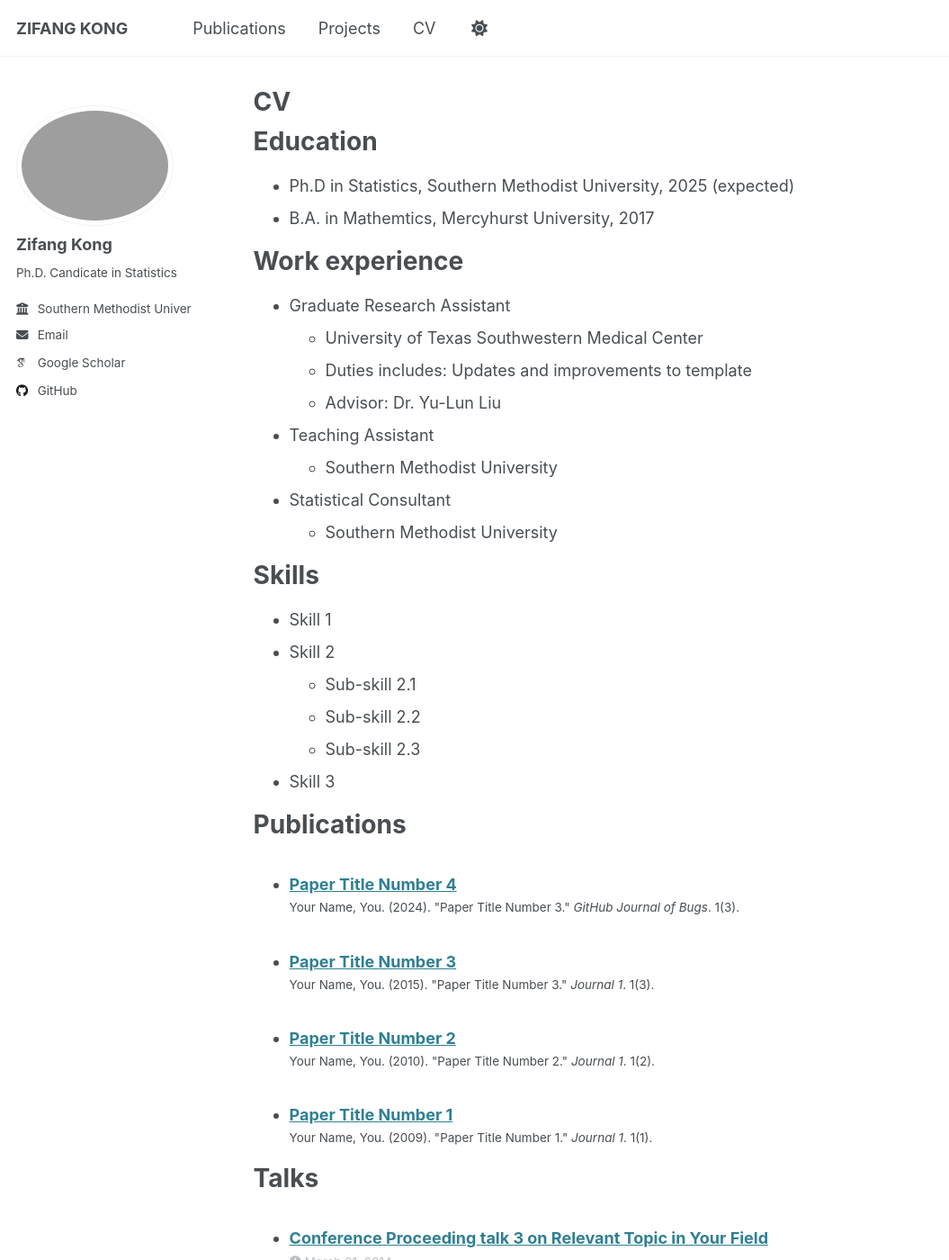
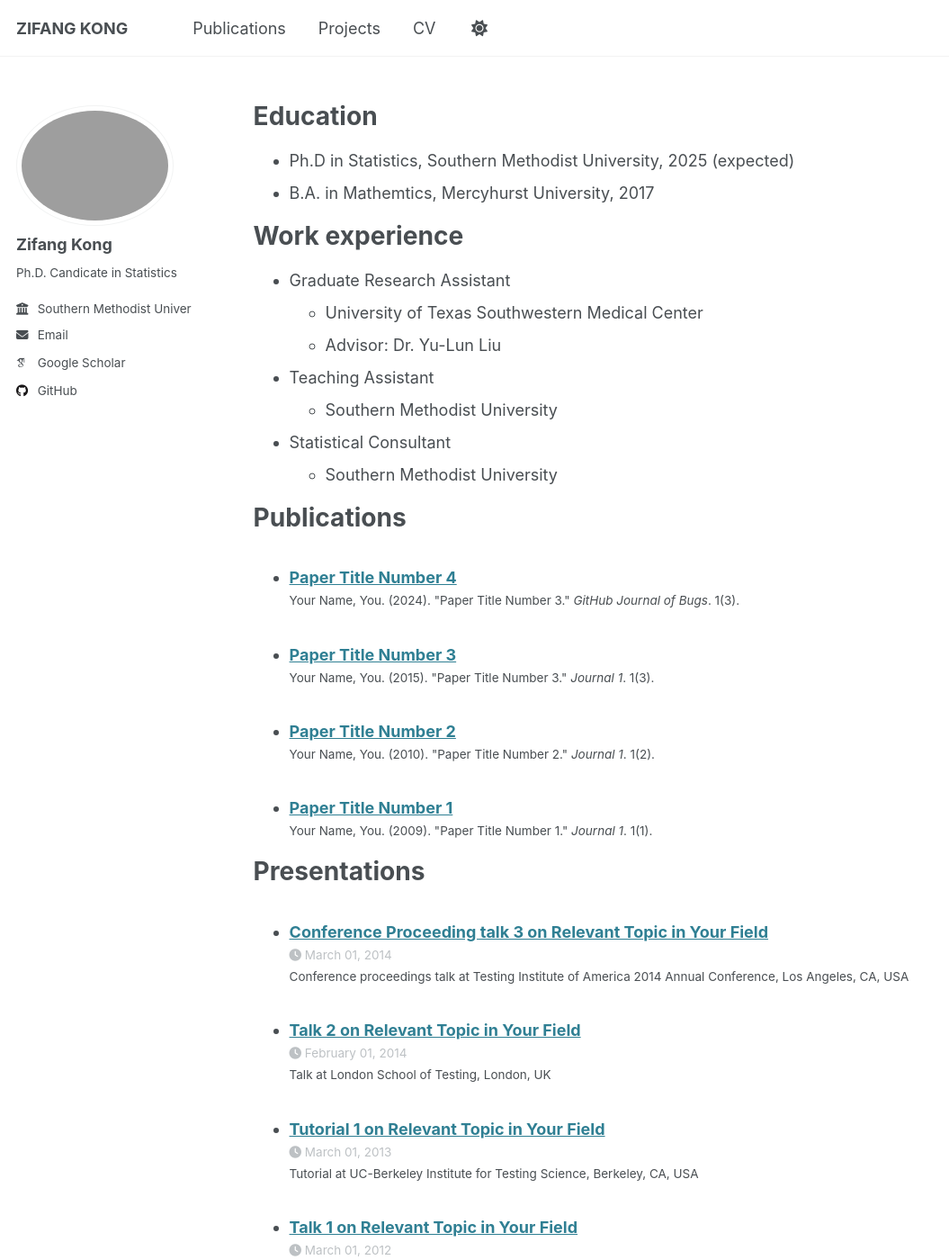
Before and after one commit to zifangkong/zifangkong.github.io, a Jekyll site: the page built from _pages/cv.md, in a window 1280 px wide and 1400 px high. Shown: the whole window at 90% size, without its empty margins (0-1055 px from the left). Built offline with Jekyll 4.4.1, drawn with Linux system fonts in a browser that asks for light colours; some web fonts are replaced.

Commit message:
Update cv.md

```diff
--- a/_pages/cv.md
+++ b/_pages/cv.md
@@ -1,6 +1,6 @@
 ---
 layout: archive
-title: "CV"
+title: ""
 permalink: /cv/
 author_profile: true
 redirect_from:
@@ -18,7 +18,6 @@ Work experience
 ======
 * Graduate Research Assistant
   * University of Texas Southwestern Medical Center
-  * Duties includes: Updates and improvements to template
   * Advisor: Dr. Yu-Lun Liu
 
 * Teaching Assistant
@@ -28,14 +27,6 @@ Work experience
   * Southern Methodist University
 
 
-Skills
-======
-* Skill 1
-* Skill 2
-  * Sub-skill 2.1
-  * Sub-skill 2.2
-  * Sub-skill 2.3
-* Skill 3
 
 Publications
 ======
@@ -43,7 +34,7 @@ Publications
     {% include archive-single-cv.html %}
   {% endfor %}</ul>
 
-Talks
+Presentations
 ======
   <ul>{% for post in site.talks reversed %}
     {% include archive-single-talk-cv.html  %}
```
